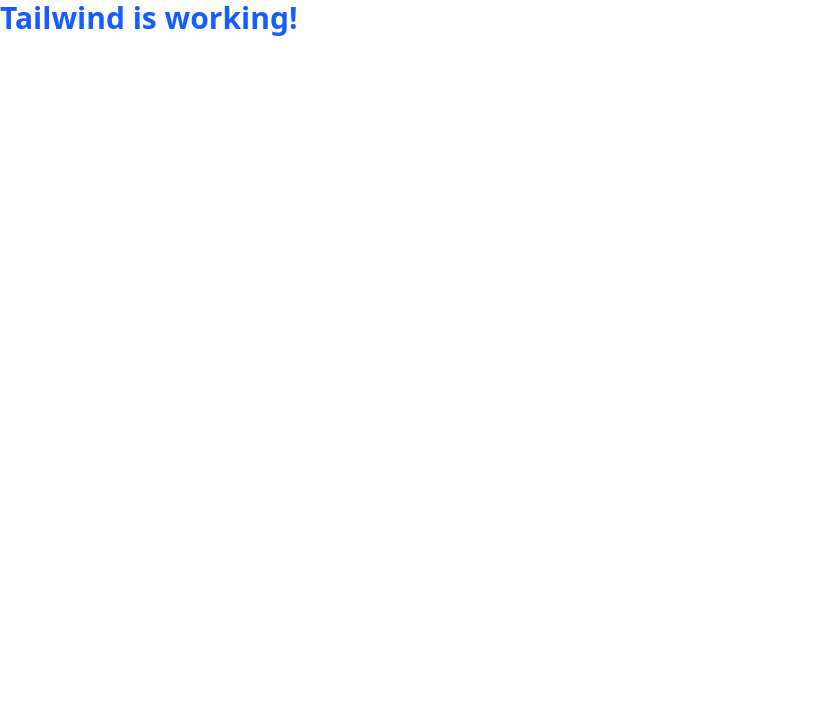
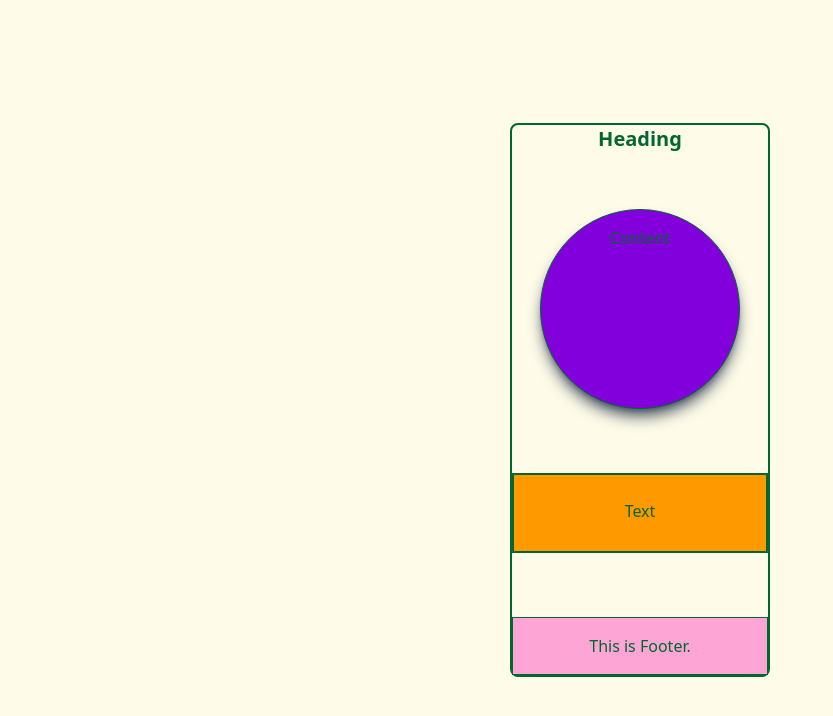
Before and after one commit to iqbal-prog-png/Tailwind_-practice, a website: page index.html in a window 1280 px wide. Shown: the whole page, without its empty margins (0-833 px from the left). Drawn offline with nearby package versions, Linux system fonts and the light colour scheme; files that its build step writes are made by us from their sources.

Commit message:
tailwind practice-1

```diff
--- a/index.html
+++ b/index.html
@@ -3,10 +3,27 @@
   <head>
     <meta charset="UTF-8" />
     <meta name="viewport" content="width=device-width, initial-scale=1.0" />
-    <title>Document</title>
+    <title>Tailwind-practice</title>
     <link rel="stylesheet" href="./dist/output.css" />
   </head>
-  <body>
-    <h1 class="text-3xl font-bold text-blue-600">Tailwind is working!</h1>
+
+  <body
+    class="bg-yellow-50 text-green-800 text-center min-h-screen flex justify-center items-center"
+  >
+    <div class="flex flex-col items-center gap-10 border-2 rounded-lg">
+      <h1 class="text-xl font-bold">Heading</h1>
+      <div
+        class="bg-purple-700 p-4 mt-4 w-50 h-50 border rounded-full shadow-lg hover:shadow-xl shadow-gray-600 transition duration-300"
+      >
+        Content
+      </div>
+      <div
+        class="bg-amber-500 pt-6 mt-6 h-20 border-2 border-black-400 w-64 hover:bg-red-600"
+      >
+        Text
+      </div>
+
+      <div class="bg-pink-300 p-4 mt-6 border w-64">This is Footer.</div>
+    </div>
   </body>
 </html>
```
